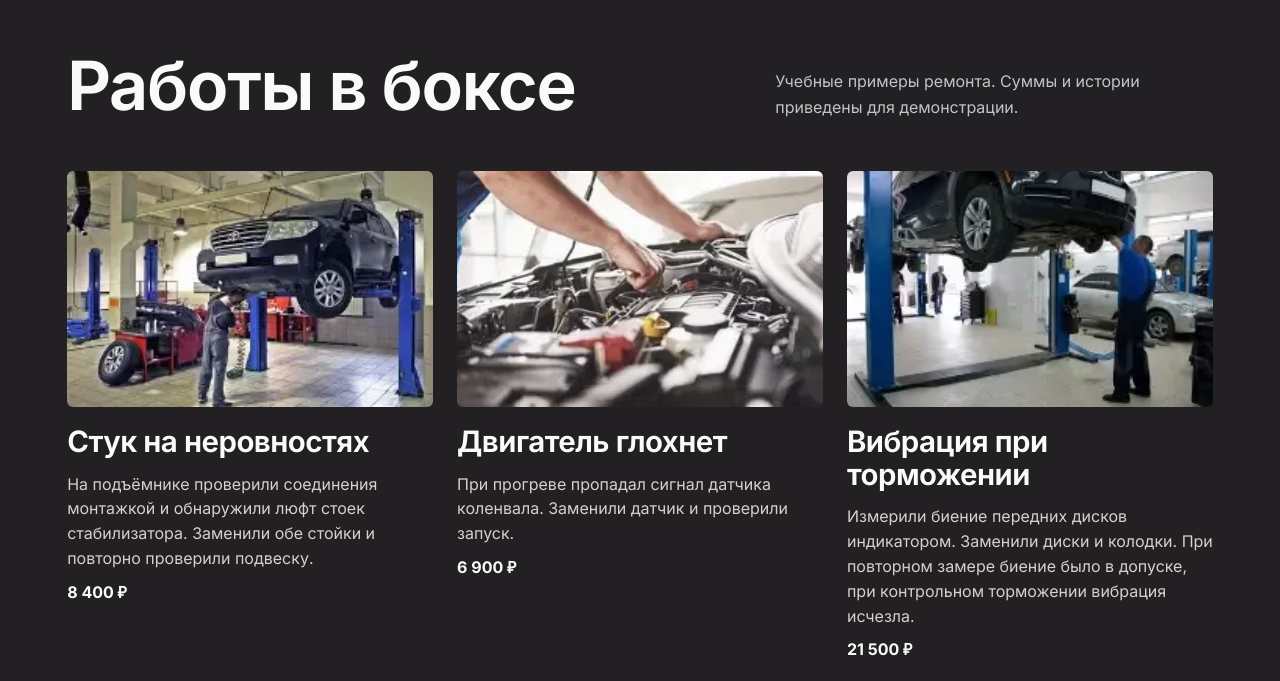
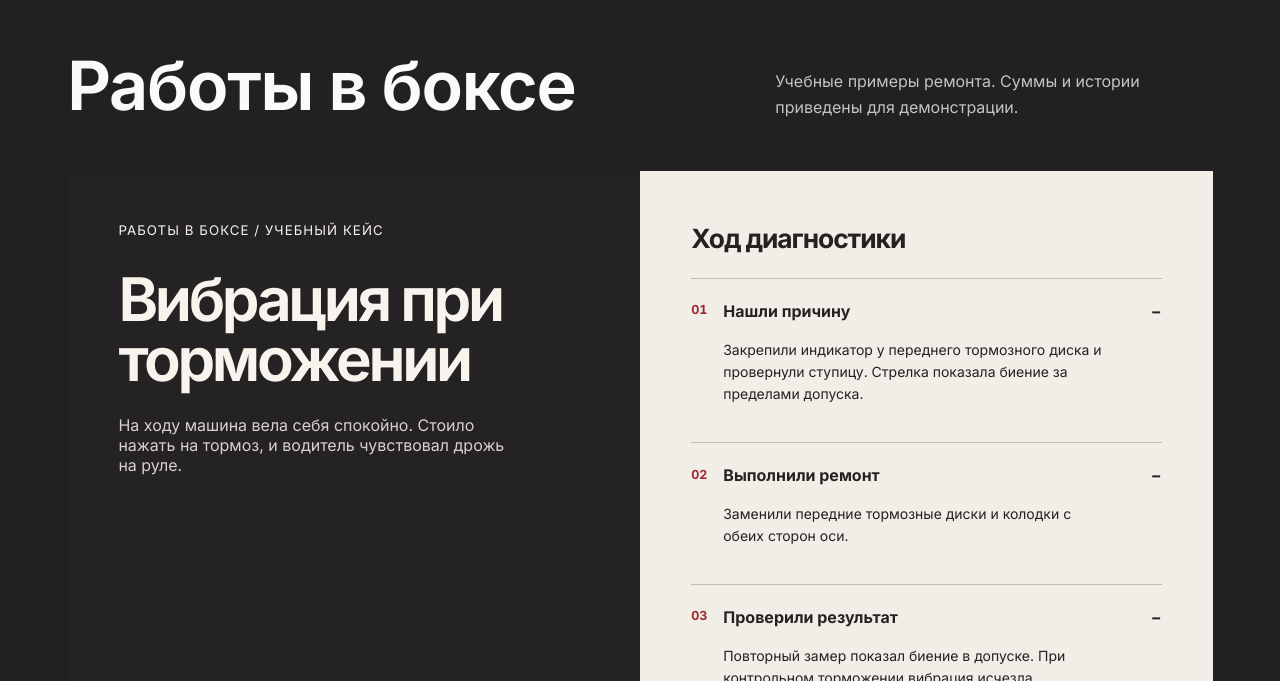
Before and after one commit to Rolfix1/123, a plain HTML site: page index.html in a window 1280 px wide. Shown: the part 2119-2800 px from the top of the page. Drawn offline with Linux system fonts and the light colour scheme.

Commit message:
Add files via upload

```diff
--- a/index.html
+++ b/index.html
@@ -99,7 +99,18 @@
 </div></section>
 <section id="work" class="section work"><div class="wrap">
 <div class="intro"><h2>Работы в боксе</h2><p>Учебные примеры ремонта. Суммы и истории приведены для демонстрации.</p></div>
-<div class="jobs"><article><img src="./lift.webp" alt="Пример: автомобиль на подъёмнике" width="320" height="205" loading="lazy"><h3>Стук на неровностях</h3><p>На подъёмнике проверили соединения монтажкой и обнаружили люфт стоек стабилизатора. Заменили обе стойки и повторно проверили подвеску.</p><strong>8 400 ₽</strong></article><article><img src="./engine.webp" alt="Работа под открытым капотом" width="320" height="205" loading="lazy"><h3>Двигатель глохнет</h3><p>При прогреве пропадал сигнал датчика коленвала. Заменили датчик и проверили запуск.</p><strong>6 900 ₽</strong></article><article><img src="./wheels.webp" alt="Автомобиль на подъёмнике в ремонтном боксе" width="320" height="205" loading="lazy"><h3>Вибрация при торможении</h3><p>Измерили биение передних дисков индикатором. Заменили диски и колодки. При повторном замере биение было в допуске, при контрольном торможении вибрация исчезла.</p><strong>21 500 ₽</strong></article></div>
+<article class="brake-case">
+<div class="cover"><span class="kicker">Работы в боксе / Учебный кейс</span><h3>Вибрация при торможении</h3><p>На ходу машина вела себя спокойно. Стоило нажать на тормоз, и водитель чувствовал дрожь на руле.</p>
+<svg class="trace" viewBox="0 0 520 100" aria-hidden="true"><path d="M0 50H520" fill="none" stroke="#605957" stroke-dasharray="3 7"/><path d="M0 50 Q13 0 26 50 T52 50 T78 50 T104 50 T130 50 T156 50 T182 50 T208 50 T234 50" fill="none" stroke="#ff645c" stroke-width="3"/><path d="M254 50H520" stroke="#f0e6e0" stroke-width="3"/></svg>
+<span class="legend">Схема вибрации до и после ремонта</span></div>
+<div class="report"><h4>Ход диагностики</h4>
+<details open><summary><span class="num">01</span> Нашли причину</summary><p>Закрепили индикатор у переднего тормозного диска и провернули ступицу. Стрелка показала биение за пределами допуска.</p></details>
+<details open><summary><span class="num">02</span> Выполнили ремонт</summary><p>Заменили передние тормозные диски и колодки с обеих сторон оси.</p></details>
+<details open><summary><span class="num">03</span> Проверили результат</summary><p>Повторный замер показал биение в допуске. При контрольном торможении вибрация исчезла.</p></details>
+<div class="total"><span>Сумма по кейсу</span><strong>21 500 ₽</strong></div>
+<a href="#symptoms">Подобрать проверку по симптому ↗</a></div>
+</article>
+<div class="jobs"><article><img src="./lift.webp" alt="Пример: автомобиль на подъёмнике" width="320" height="205" loading="lazy"><h3>Стук на неровностях</h3><p>На подъёмнике проверили соединения монтажкой и обнаружили люфт стоек стабилизатора. Заменили обе стойки и повторно проверили подвеску.</p><strong>8 400 ₽</strong></article><article><img src="./engine.webp" alt="Работа под открытым капотом" width="320" height="205" loading="lazy"><h3>Двигатель глохнет</h3><p>При прогреве пропадал сигнал датчика коленвала. Заменили датчик и проверили запуск.</p><strong>6 900 ₽</strong></article></div>
 <div class="intro"><h3>До и после мойки</h3><p>Передвиньте ползунок, чтобы увидеть кузов до и после мойки. Иллюстрация для портфолио.</p></div>
 <div class="compare" id="compare"><div class="after"></div><div class="before"></div><div class="compare-line" aria-hidden="true"><span>↔</span></div><span class="tag tag-before">До</span><span class="tag tag-after">После</span><input aria-label="Граница сравнения до и после" id="comparison" type="range" min="0" max="100" value="50"></div>
 </div></section>
--- a/style.css
+++ b/style.css
@@ -1178,3 +1178,25 @@ body, h1, h2, h3, #reviews h2, .booking h2, .facts strong { font-family: VectorI
 #reviews h2 {line-height:1.05;letter-spacing:-.025em}
 @media (max-width: 820px) { .bar nav { display: none; } }
 .selected-rate { padding: 12px; border-radius: 4px; background: #eadfdf; color: #541b20 !important; font-size: 14px; font-weight: 650; }
+.brake-case{display:grid;grid-template-columns:1fr 1fr;background:#f1eee7;color:#242121;margin:32px 0;}
+ .brake-case .cover{background:#242223;color:#f7f4ee;padding:clamp(24px,4vw,64px);display:flex;flex-direction:column;align-items:flex-start}
+ .brake-case .kicker{font-size:.83rem;letter-spacing:.08em;text-transform:uppercase}
+ .brake-case h3{font-size:clamp(2.5rem,4.7vw,5rem);line-height:1.01;letter-spacing:-.055em;margin:32px 0 24px;overflow-wrap:anywhere}
+ .brake-case .cover p{max-width:39ch;color:#d7d0cf;margin:0 0 48px}
+ .brake-case .trace{display:block;width:100%;height:auto;margin:auto 0 12px}
+ .brake-case .legend{font-size:.8rem;color:#c6bcbc}
+ .brake-case .report{padding:clamp(24px,4vw,64px)}
+ .brake-case .report h4{margin:0 0 24px;font-size:1.65rem;letter-spacing:-.04em}
+ .brake-case details{border-top:1px solid #c1bbb4;padding-block:4px}
+ .brake-case summary{cursor:pointer;display:flex;gap:16px;align-items:center;padding:16px 0;font-weight:690;list-style:none;transition:color .2s}
+ .brake-case summary::-webkit-details-marker{display:none}
+ .brake-case summary::after{content:'+';margin-left:auto}details[open]>summary::after{content:'−'}
+ .brake-case summary:hover,.brake-case .report a:hover{color:#aa1c24}
+ .brake-case .num{font-size:.78rem;color:#9c262a;font-variant-numeric:tabular-nums}
+ .brake-case details p{margin:0 0 16px 32px;max-width:44ch}
+ .brake-case .total{border-top:2px solid currentColor;padding:16px 0 24px;display:flex;align-items:baseline;justify-content:space-between;gap:12px}
+ .brake-case .total strong{font-size:clamp(1.7rem,3vw,3rem);letter-spacing:-.05em;white-space:nowrap}
+ .brake-case .report a{font-weight:650}
+
+.brake-case .report details p{color:inherit}.brake-case .cover h3{color:inherit}.brake-case .report a{text-decoration:underline;text-underline-offset:4px}.brake-case + .jobs{grid-template-columns:repeat(2,minmax(0,1fr))}
+@media(max-width:790px){.brake-case,.brake-case + .jobs{grid-template-columns:1fr}.brake-case .trace{max-height:85px}.brake-case .total{flex-wrap:wrap}}
```
